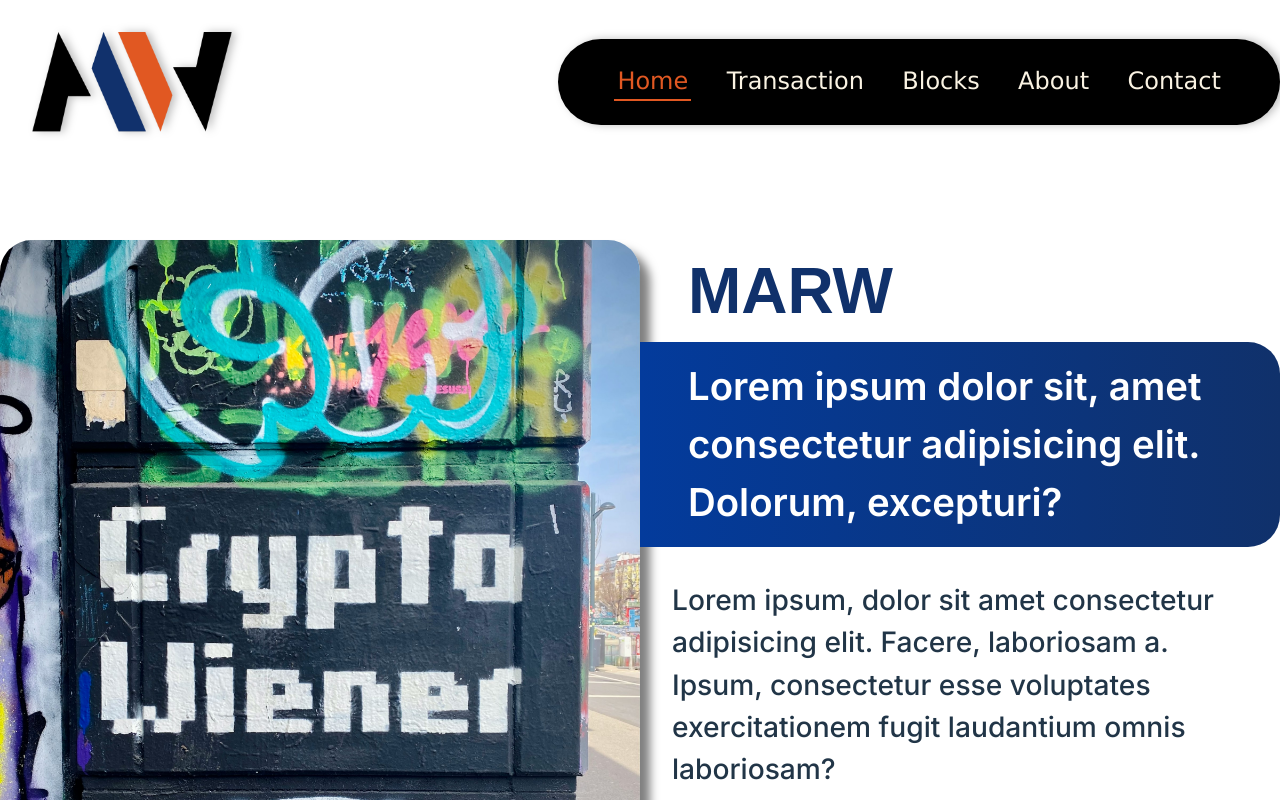
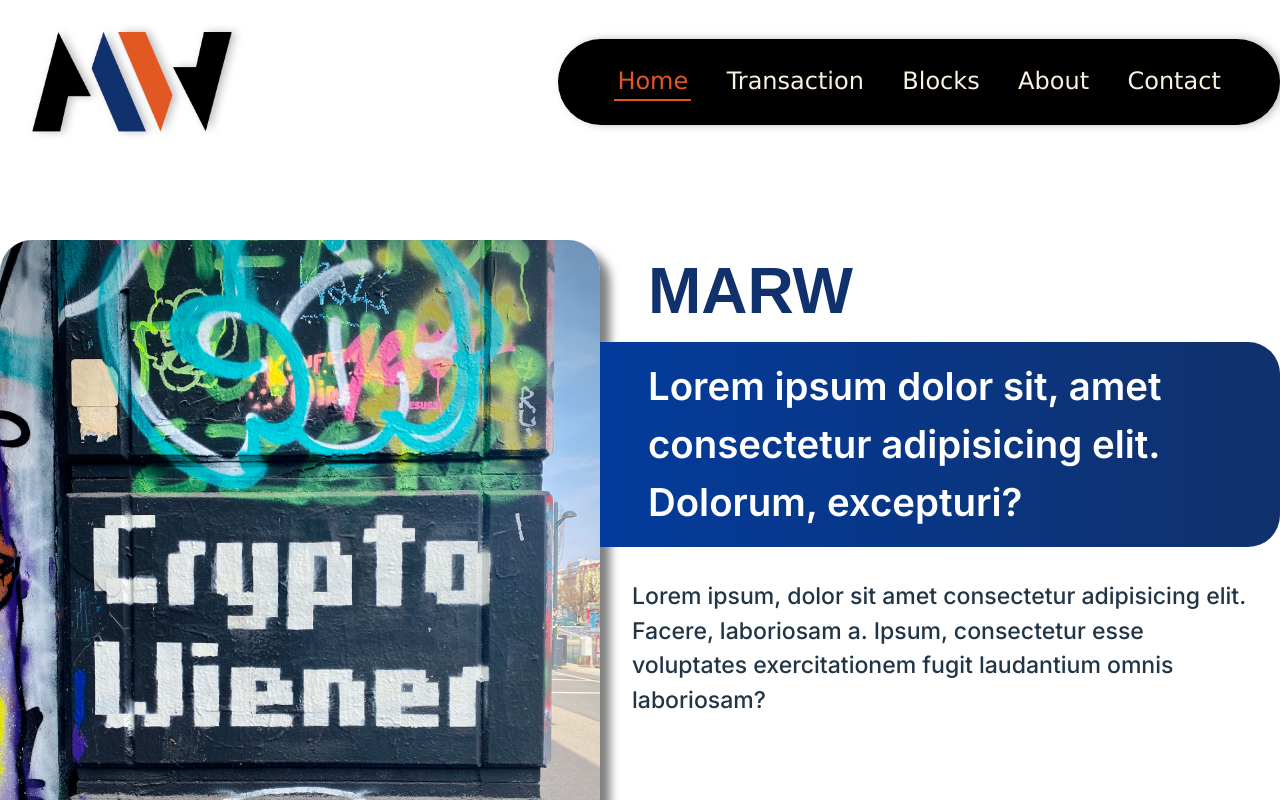
Before and after one commit to rowpacmal/marwcoin, a React (Vite) app in the folder frontend/: page / in a window 1280 px wide. Shown: the top 800 px of the page. Built offline with nearby package versions, Linux system fonts and the light colour scheme.

Commit message:
Added a small fix to home-page

```diff
--- a/frontend/src/assets/styles/About.module.css
+++ b/frontend/src/assets/styles/About.module.css
@@ -31,7 +31,6 @@
 }
 
 .description {
-  /* background-color: #10316b; */
   background: linear-gradient(90deg, #10316b, #033b9c);
   color: white;
   padding: 1rem 3rem;
--- a/frontend/src/assets/styles/Home.module.css
+++ b/frontend/src/assets/styles/Home.module.css
@@ -19,7 +19,6 @@
 .textContainer {
   display: flex;
   flex-direction: column;
-  width: 50dvw;
 }
 
 .title {
@@ -32,7 +31,6 @@
 }
 
 .description {
-  /* background-color: #10316b; */
   background: linear-gradient(90deg, #033b9c, #10316b);
   color: white;
   padding: 1rem 3rem;
@@ -46,7 +44,7 @@
 
 .breadText {
   padding: 2rem;
-  font-size: 2.2vw;
+  font-size: 1.8vw;
   font-family: 'Inter';
   font-weight: 500;
 }
```
